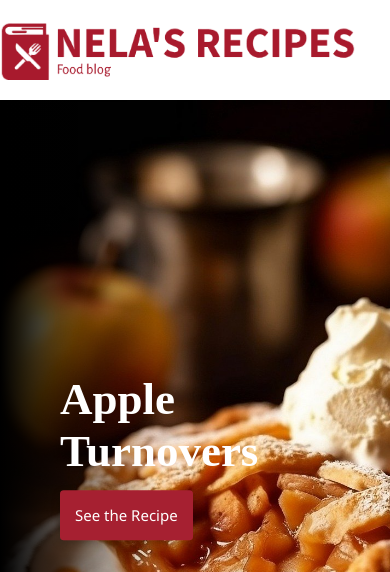
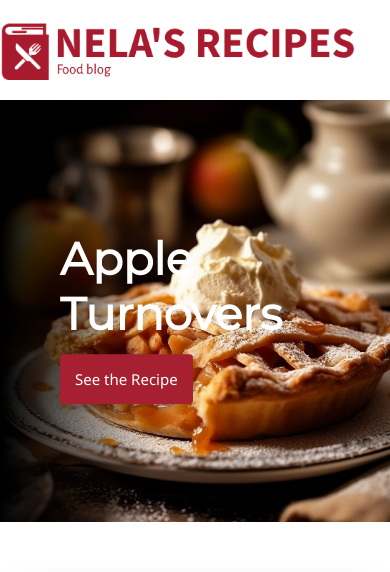
Before and after one commit to XicoCorreia/RecipeWebsite, an Angular app: page / in a window 390 px wide. Shown: the top 572 px of the page. Built offline with nearby package versions, Linux system fonts and the light colour scheme.

Commit message:
small changes responsive design

```diff
--- a/src/app/home/home.component.css
+++ b/src/app/home/home.component.css
@@ -6,7 +6,7 @@
 
 .main-image-container {
     position: relative;
-    height: 700px;
+    height: 50vh;
 }
 
 .main-image {
--- a/src/app/home/home.component.html
+++ b/src/app/home/home.component.html
@@ -4,14 +4,14 @@
         <div class="main-text-button-container">
             <div class="main-text-button">
                 <h1 id="main-text">{{first.name}}</h1>
-                <a href="#" routerLink="/recipes/{{first.id}}" id="main-button">See the Recipe</a>
+                <a routerLink="/recipes/{{first.id}}" id="main-button">See the Recipe</a>
             </div>
         </div>
     </div>
     <div class="section categories">
         <div class="title-button-container">
             <h1 class="title">Categories</h1>
-            <a href="#" routerLink="/recipes-index">View more</a>
+            <a routerLink="/recipes-index">View more</a>
         </div>
         <div class="grid-container">
             <div *ngFor="let c of categories  | slice:0:4">
@@ -27,7 +27,7 @@
     <div class="section">
         <div class="title-button-container">
             <h1 class="title">Air Fryer Recipes</h1>
-            <a href="#" routerLink="/recipes"> View more </a>
+            <a routerLink="/airfryer-recipes"> View more </a>
         </div>
         <div class="grid-container">
             <div *ngFor="let ar of airfryer_recipes | slice:0:4">
@@ -43,7 +43,7 @@
     <div class="section">
         <div class="title-button-container">
             <h1 class="title">Most Recent Recipes</h1>
-            <a href="#" routerLink="/recipes"> View more </a>
+            <a routerLink="/recipes"> View more </a>
         </div>
         <div class="grid-container">
             <div *ngFor="let rr of recent_recipes  | slice:0:8">
--- a/src/styles.css
+++ b/src/styles.css
@@ -1,4 +1,6 @@
 @import url('https://fonts.googleapis.com/css2?family=Ruda:wght@400..900&display=swap');
+@import url('https://fonts.googleapis.com/css2?family=Montserrat&display=swap');
+
 
 *{
     box-sizing: border-box;
@@ -90,3 +92,23 @@ h3,h4,h6{
 .section{
     margin: 2em auto 3em auto;
 }
+/*
+For tablets (768px and below)
+@media (max-width: 768px) {
+    .grid-container {
+        grid-template-columns: repeat(2, 1fr);
+    }
+    .main-image-container {
+        height: 50vh;
+    }
+}
+
+ For mobile phones (480px and below)
+@media (max-width: 480px) {
+    .grid-container {
+        grid-template-columns: 1fr;
+    }
+    .main-image-container {
+        height: 40vh; /
+    }
+}*/
```
